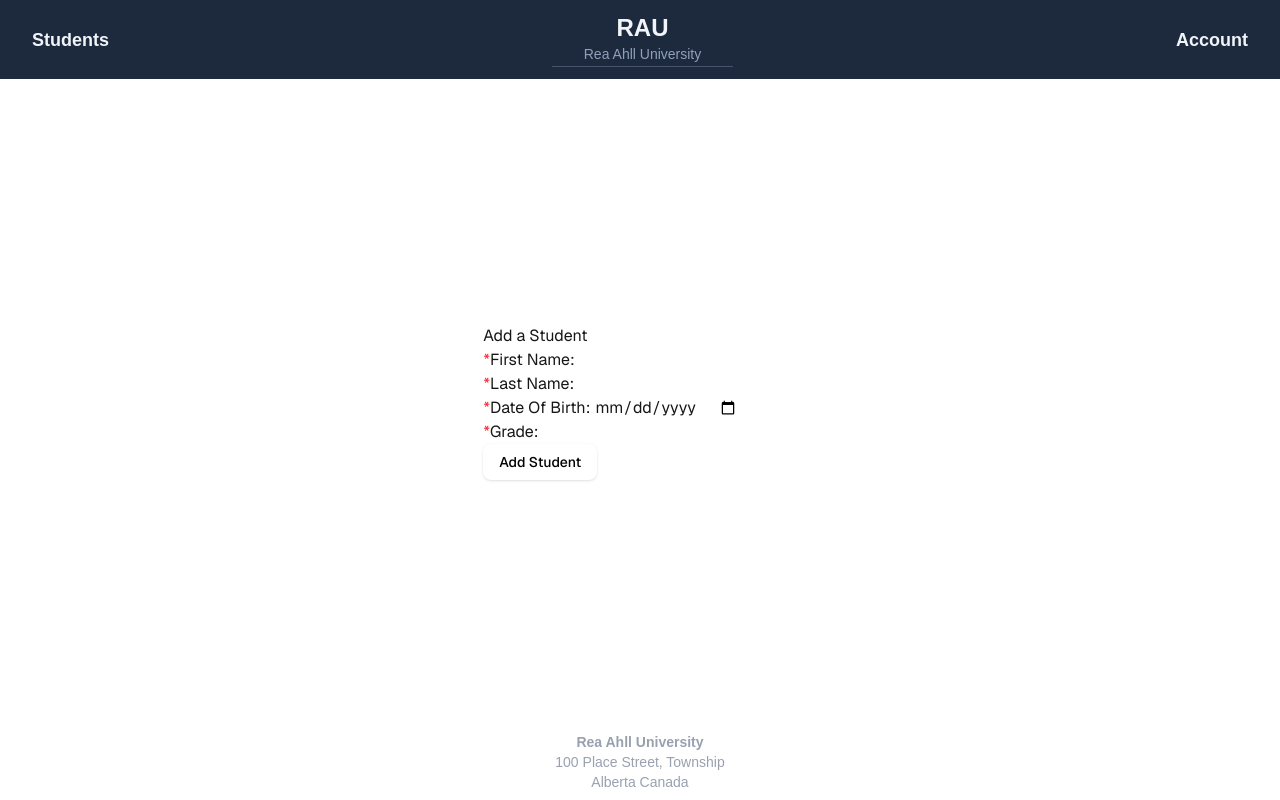
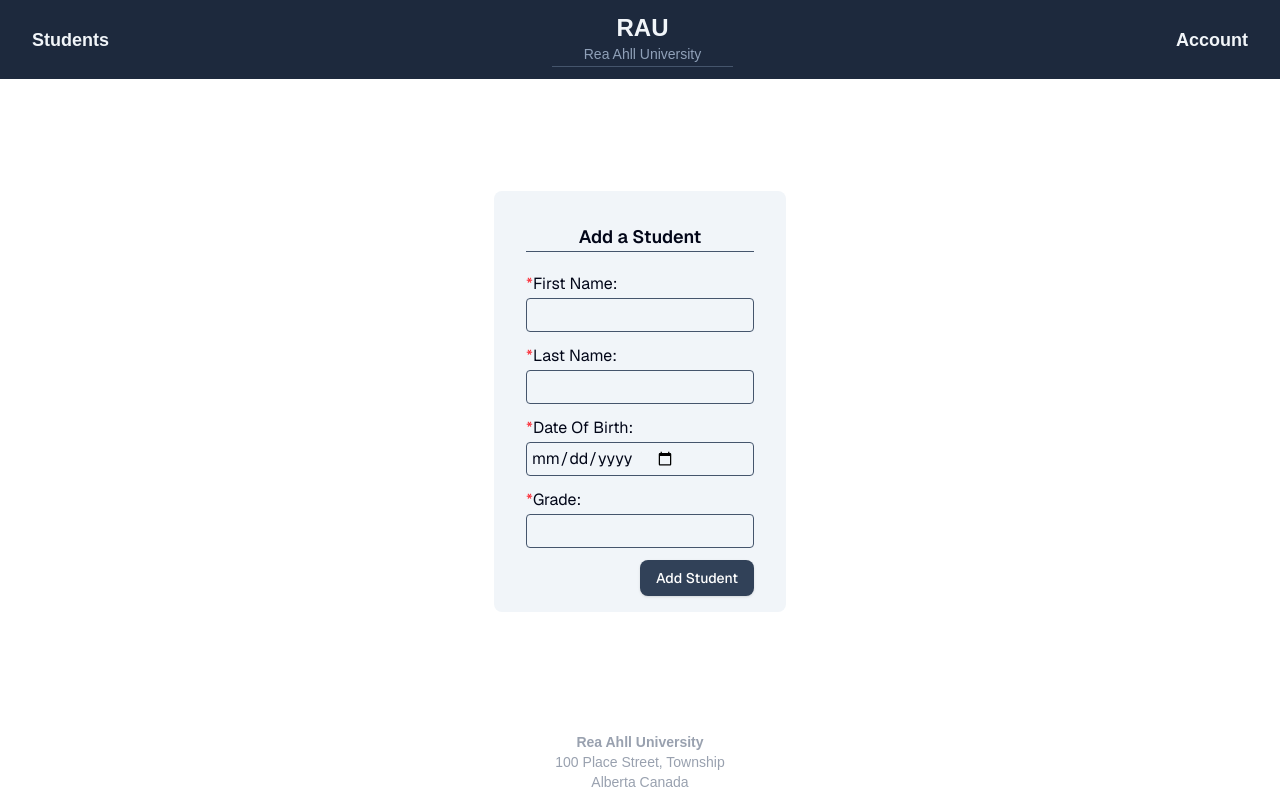
Before and after one commit to BushLives/cprg306b-2, a Next.js app: page / in a window 1280 px wide. Built offline with nearby package versions, Linux system fonts and the light colour scheme.

Commit message:
form styles

```diff
--- a/app/components/Form.tsx
+++ b/app/components/Form.tsx
@@ -24,8 +24,9 @@ export default function Form() {
     }
 
     return (
-        <main>
-            <h2 className="">Add a Student</h2>
+        <div className="bg-slate-100 dark:bg-slate-200 px-8 pt-8 pb-4 rounded-lg">
+            <h2 className="text-lg font-semibold mb-2 text-center border-b border-slate-600 text-slate-950">Add a Student</h2>
+            <div className="flex flex-col py-2 gap-1">
                 <FormField label="First Name" error={errors.firstName?.message} required>
                     <input type="text" {...register("firstName")}></input>
                 </FormField>
@@ -38,11 +39,16 @@ export default function Form() {
                 <FormField label="Grade" error={errors.grade?.message} required>
                     <input type="number" {...register("grade")}></input>
                 </FormField>
+            </div>
 
-            <button type="submit" className="rounded-lg bg-white px-4 py-2 text-sm font-medium text-black shadow-sm hover:bg-slate-500 active:bg-blue-800 transition-colors duration-200">
+            <div className="w-full flex justify-end">
+                <button type="submit" className="rounded-lg bg-slate-700 px-4 py-2 text-sm font-medium
+                 text-white shadow-sm hover:bg-slate-500 active:bg-blue-800 transition-colors
+                 duration-200">
                     Add Student
                 </button>
+            </div>
 
-        </main>
+        </div>
     );
 }
--- a/app/components/FormField.tsx
+++ b/app/components/FormField.tsx
@@ -10,10 +10,12 @@ type FormFieldProps = {
 
 const FormField = ({label, error, hint, required =false, children}:FormFieldProps) => {
     return (
-        <div>
+        <div className="py-1 text-slate-950">
             {required && <span className="text-red-500">*</span>}
             <label>{label}: </label>
-            {children}
+            <div className="border border-slate-600 rounded p-1 mt-0.5">
+                {children}
+            </div>
             {hint && !error && <p className="text-slate-400">{hint}</p>}
 
             {error && (
```
Lines whose indentation alone changed are shown as unchanged.
